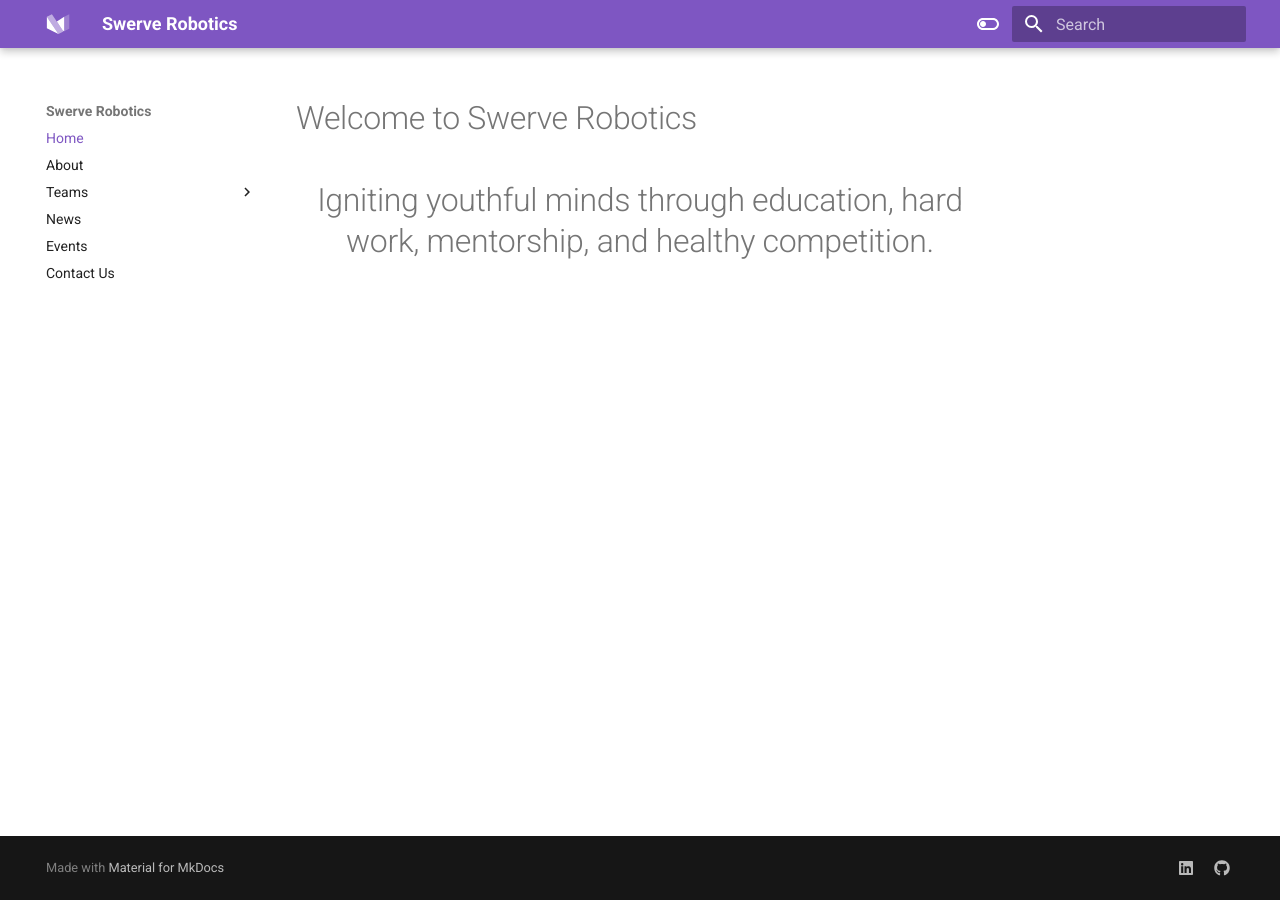
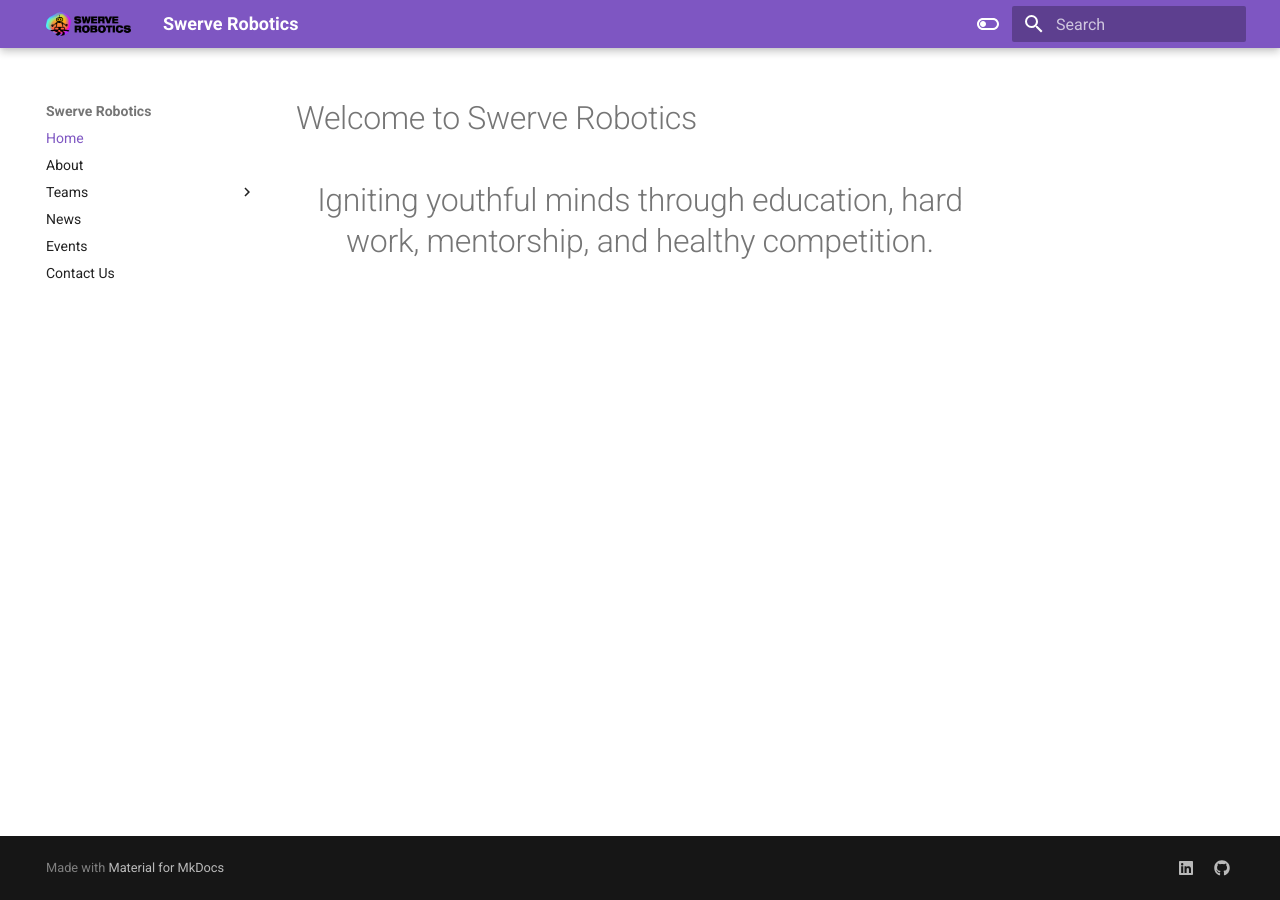
Before and after one commit to SwerveRobotics/swerverobotics.github.io, an MkDocs documentation site: the page built from docs/index.md, in a window 1280 px wide. Built offline with MkDocs 1.6.1 and Material for MkDocs 9.7.7, drawn with Linux system fonts in a browser that asks for light colours.

Commit message:
2: Changed logo according to MkDocs documentation

```diff
--- a/mkdocs.yml
+++ b/mkdocs.yml
@@ -23,6 +23,7 @@
 # THEME
 theme:
     name: material
+    logo: assets/images/Swerve-Robotics-Logo-1024x289-1.png
     #custom_dir: docs/material
 
     # 404 page
```
